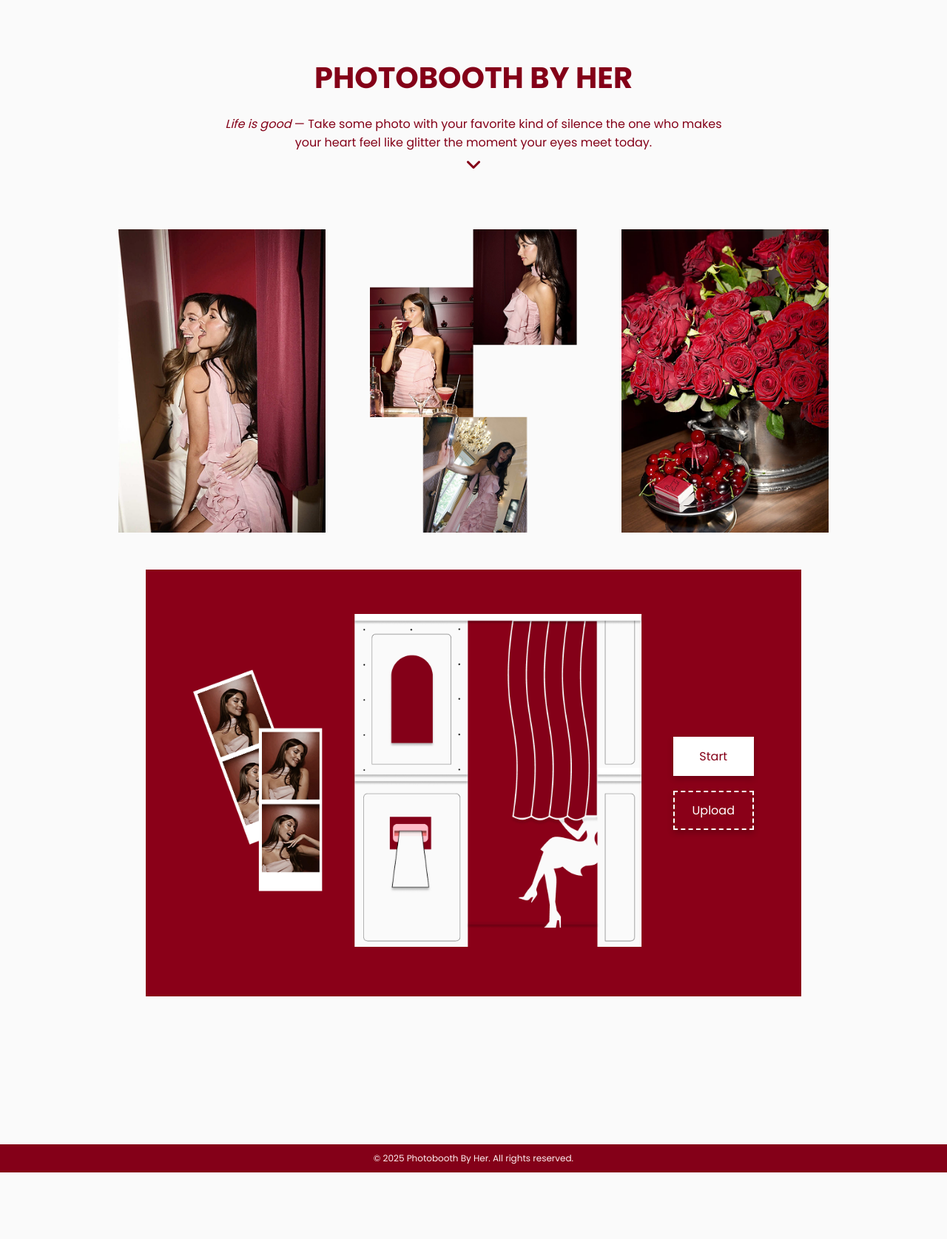
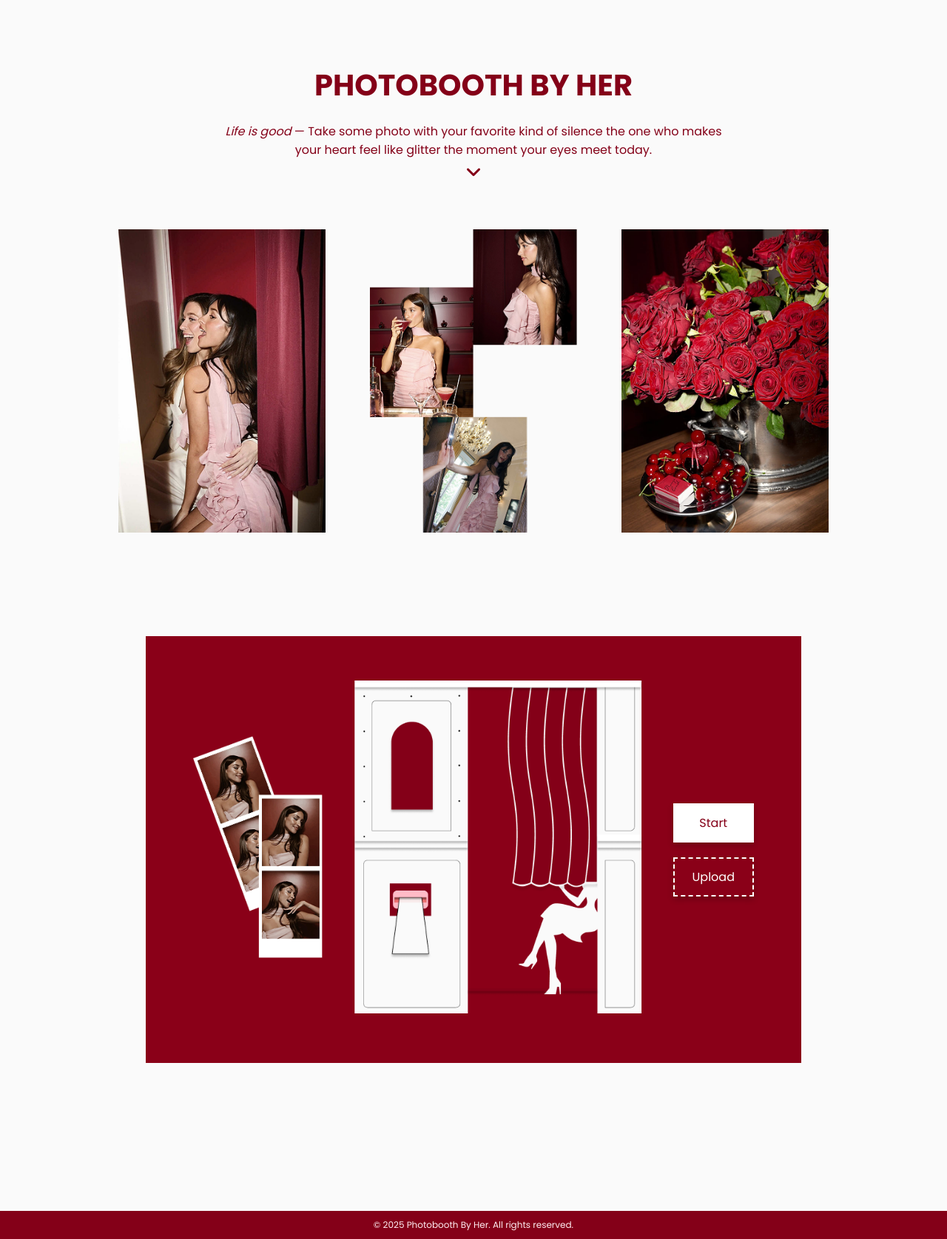
Before and after one commit to shelvillarajabiyah/photoboothbyher, a plain HTML site: page index.html in a window 1280 px wide. Shown: the part 105-1780 px from the top of the page at 74% size. Before the commit the page ends 1690 px from the top, so only its background shows below. Drawn offline with Linux system fonts and the light colour scheme.

Commit message:
update main.css

```diff
--- a/index.html
+++ b/index.html
@@ -10,6 +10,7 @@
     <link rel="stylesheet" href="main.css">
 </head>
 <body>
+    <!-- Navigation -->
     <nav class="navbar">
         <div class="navbar-container">
             <div class="nav-icon">
@@ -29,7 +30,7 @@
         </div>
     </nav>
 
-    <div class="container">
+    <!-- Hero -->
     <section class="hero">
         <h1>PHOTOBOOTH BY HER</h1>
         <p><em>Life is good</em> — Take some photo with your favorite kind of silence the one who makes your heart feel like glitter the moment your eyes meet today.</p>
@@ -38,6 +39,7 @@
         </a>
     </section>
 
+    <!-- Photo Section -->
     <section class="photo-section">
         <div class="photo-grid">
             <img src="assets/photo2.png" alt="Photo 1">
@@ -46,6 +48,7 @@
         </div>
     </section>
 
+    <!-- Photobooth Section -->
     <section class="photobooth-section" id="photobooth">
         <div class="photobooth-container">
             <div class="photo-left">
@@ -62,14 +65,14 @@
             </div>
         </div>
     </section>
-    </div> <footer>
+
+    <!-- Footer -->
+    <footer>
         <div class="footer-bottom">
             <p>© 2025 Photobooth By Her. All rights reserved.</p>
         </div>
     </footer>
 
-    <input type="file" multiple accept="image/*" id="main-photo-upload-input" style="display: none;">
-
     <script src="main.js"></script>
 </body>
 </html>
--- a/main.css
+++ b/main.css
@@ -11,7 +11,7 @@ body {
     color: #840018;
 }
 
-/* Navigation */
+/* Navigation*/
 .navbar {
     position: fixed;
     top: 0;
@@ -20,7 +20,7 @@ body {
     padding: 40px 0;
     background-color: transparent;
     z-index: 999;
-}
+    }
 
 .navbar-container {
     background-color: #ffeef2;
@@ -31,13 +31,15 @@ body {
     max-width: 1000px;
     margin: 0 auto;
     border-radius: 12px;
+    box-sizing: border-box;
+    width: 95%;
 }
 
 .nav-icon img {
     width: 35px;
 }
 
-/* Nav Menu (Desktop) */
+/* Nan Menu (Desktop) */
 .nav-menu {
     display: flex;
     gap: 30px;
@@ -65,57 +67,11 @@ body {
     cursor: pointer;
 }
 
-/* Responsive Navigation */
-@media (max-width: 768px) {
-    .nav-menu {
-        flex-direction: column;
-        align-items: center;
-        position: absolute;
-        top: 70px;
-        right: 30px;
-        background-color: #ffeef2;
-        width: 200px;
-        border-radius: 10px;
-        padding: 20px 0;
-        display: none;
-        box-shadow: 0 4px 10px rgba(0,0,0,0.1);
-    }
-
-    .nav-menu.show {
-        display: flex;
-    }
-
-    .hamburger {
-        display: block;
-    }
-
-    /* Padding top untuk body agar konten tidak tertutup navbar saat mobile */
-    body {
-        padding-top: 100px;
-    }
-}
-
-/* Container Umum untuk Konten Utama */
-/* Menambahkan class ini untuk memusatkan seluruh konten utama */
-.container {
-    max-width: 1000px; /* Lebar maksimum konten */
-    width: 95%; /* Responsif, 95% dari lebar viewport */
-    padding-top: 20px; /* Padding atas */
-    padding-bottom: 200px; /* Padding bawah, beri ruang untuk footer */
-    display: flex; /* Menggunakan Flexbox */
-    flex-direction: column; /* Tata letak kolom */
-    align-items: center; /* Pusatkan item secara horizontal dalam kolom */
-    gap: 50px; /* Jarak antar bagian (hero, photo-section, photobooth-section) */
-    margin: 0 auto; /* Pusatkan container itu sendiri */
-    box-sizing: border-box; /* Pastikan padding disertakan dalam lebar/tinggi elemen */
-}
-
-
 /* Hero */
 .hero {
-    margin-top: 100px; /* Sesuaikan dengan navbar fixed */
+    margin-top: 90px;
     text-align: center;
-    padding: 0px 20px 20px; /* Hapus padding-top karena sudah ada di .container */
+    padding: 100px 20px 20px;
     max-width: 1000px;
     margin-left: auto;
     margin-right: auto;
@@ -127,7 +83,6 @@ body {
     font-size: 2.5rem;
     font-weight: 700;
     margin-bottom: 20px;
-    padding-top: 60px;
     color: #840018;
 }
 
@@ -151,16 +106,34 @@ body {
     color: #FFBBC7;
 }
 
-/* Responssive untuk Hero (jika perlu penyesuaian spesifik) */
+/* Responssive */
 @media (max-width: 768px) {
-  .hero h1 {
-    font-size: 2rem; /* Ukuran font lebih kecil untuk mobile */
+  .nav-menu {
+    flex-direction: column;
+    align-items: center;
+    position: absolute;
+    top: 70px;
+    right: 30px;
+    background-color: #ffeef2;
+    width: 200px;
+    border-radius: 10px;
+    padding: 20px 0;
+    display: none;
+    box-shadow: 0 4px 10px rgba(0,0,0,0.1);
+  }
+
+  .nav-menu.show {
+        display: flex;
+  }
+
+  .hamburger {
+        display: block;
   }
 }
 
 /* Photo Section */
 .photo-section {
-    padding: 0px 20px; /* Hapus padding-top/bottom karena sudah ada di .container */
+    padding: 40px 20px;
     max-width: 1000px;
     margin-left: auto;
     margin-right: auto;
@@ -188,7 +161,7 @@ body {
   display: flex;
   align-items: center;
   justify-content: center;
-  padding: 0px 20px 0px; /* Hapus padding-top/bottom karena sudah ada di .container */
+  padding: 100px 20px 200px;
   max-width: 1000px;
   margin-left: auto;
   margin-right: auto;
@@ -203,7 +176,7 @@ body {
     background-color: #8a0018;
     padding: 60px 64px;
     gap: 40px;
-    flex-wrap: wrap;
+    flex-wrap: wrap; /* biar responsif */
 }
 
 .photo-left img {
@@ -287,5 +260,4 @@ footer {
     align-items: center;
     text-align: center;
     bottom: 0;
-    width: 100%;
 }
```
Lines whose indentation alone changed are shown as unchanged.
